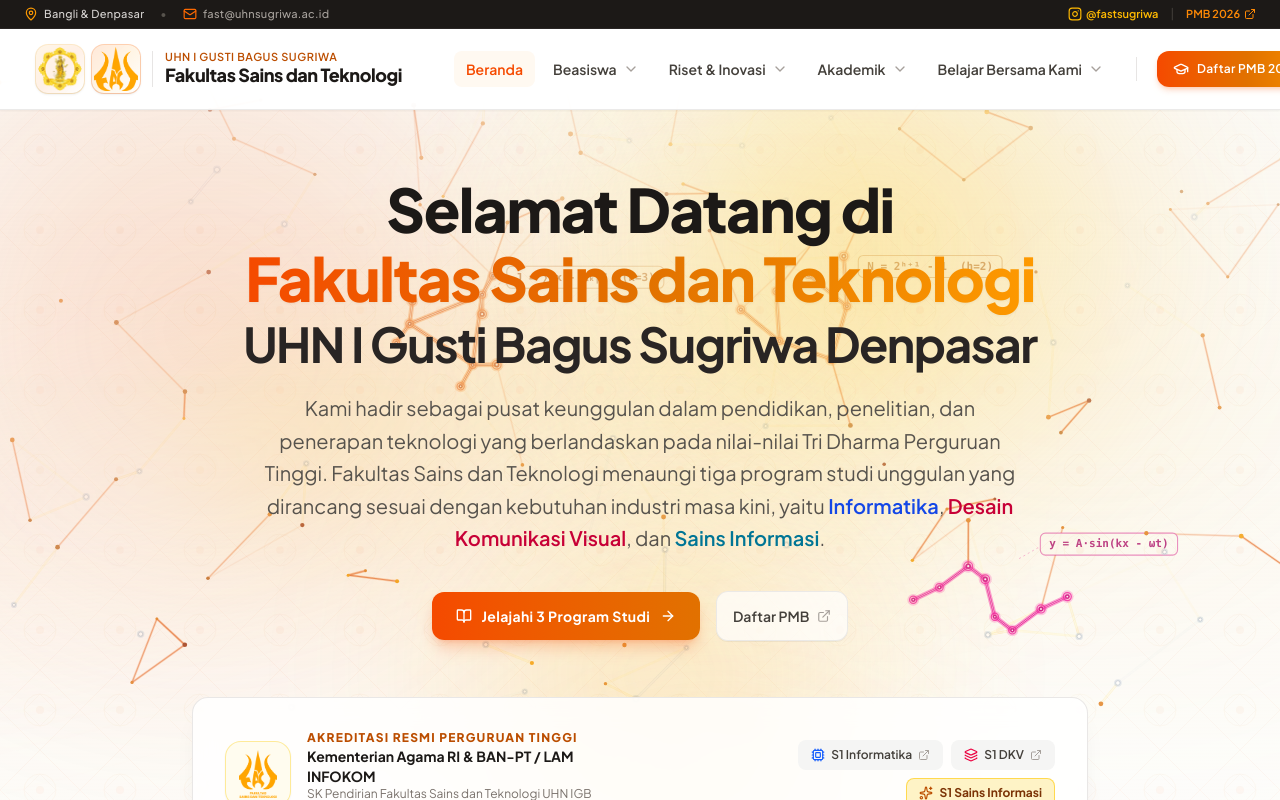
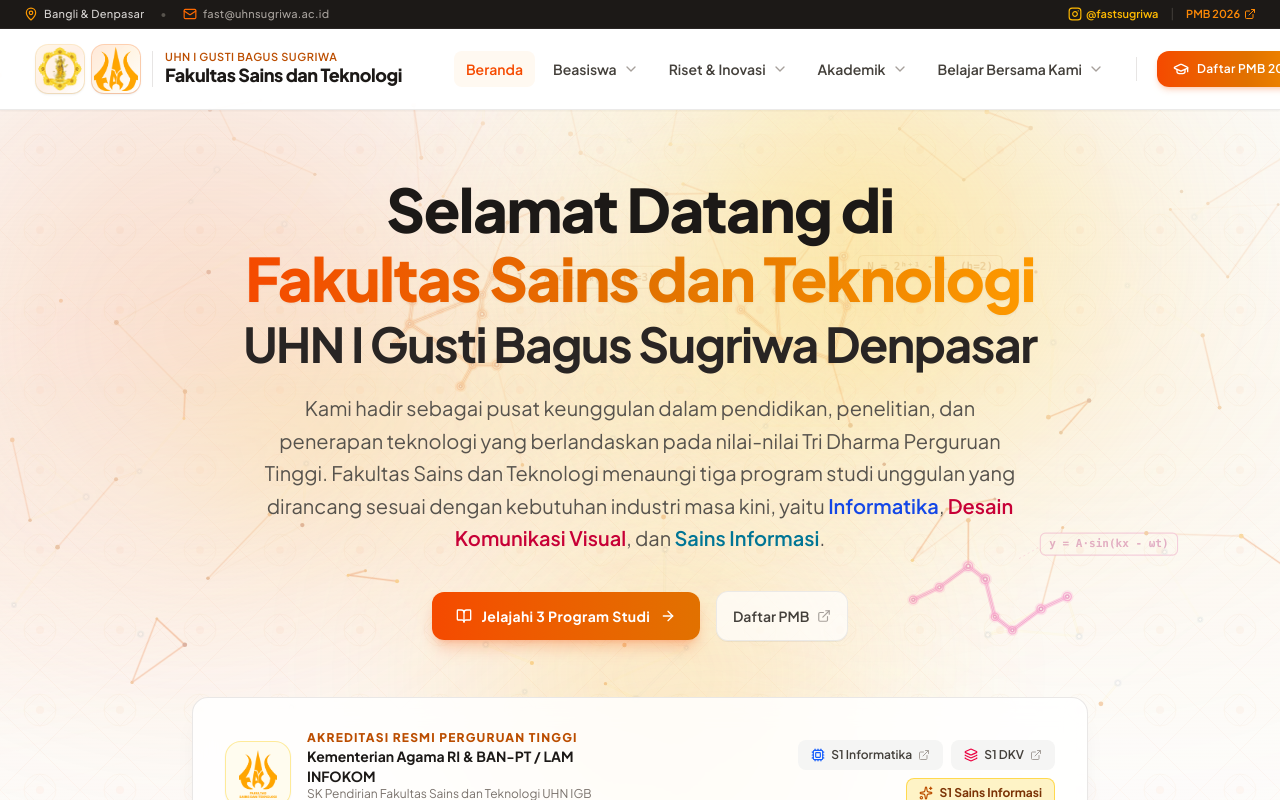
Before and after one commit to fast-uhnsugriwa/WebsiteFast, a React (Vite) app: page / in a window 1280 px wide. Shown: the top 800 px of the page. Built offline with nearby package versions, Linux system fonts and the light colour scheme.

Commit message:
fix(footer): restore original dark stone footer background and fix canvas z-index stacking

```diff
--- a/src/App.tsx
+++ b/src/App.tsx
@@ -86,9 +86,7 @@ export default function App() {
   return (
     <div className="min-h-screen flex flex-col bg-[#FDFCFA]/60 font-sans text-stone-800 selection:bg-amber-500 selection:text-white relative">
       {/* Fullscreen Generative Geometric Constellation Canvas Background */}
-      <div className="fixed inset-0 z-0 pointer-events-none" style={{ transform: 'translateZ(0)', willChange: 'transform' }}>
-        <GeometricConstellationCanvas />
-      </div>
+      <GeometricConstellationCanvas />
 
       {/* Global Cinematic Subtle Background Lights - inside main only, see below */}
 
--- a/src/components/Footer.tsx
+++ b/src/components/Footer.tsx
@@ -30,7 +30,7 @@ export const Footer: React.FC<FooterProps> = ({
   };
 
   return (
-    <footer className="bg-stone-900 text-stone-300 border-t border-stone-800 text-xs overflow-hidden">
+    <footer className="relative z-10 bg-stone-900 text-stone-300 border-t border-stone-800 text-xs overflow-hidden">
       {/* Top Academic Credo Banner */}
       <motion.div
         initial={{ opacity: 0, y: 15 }}
```
